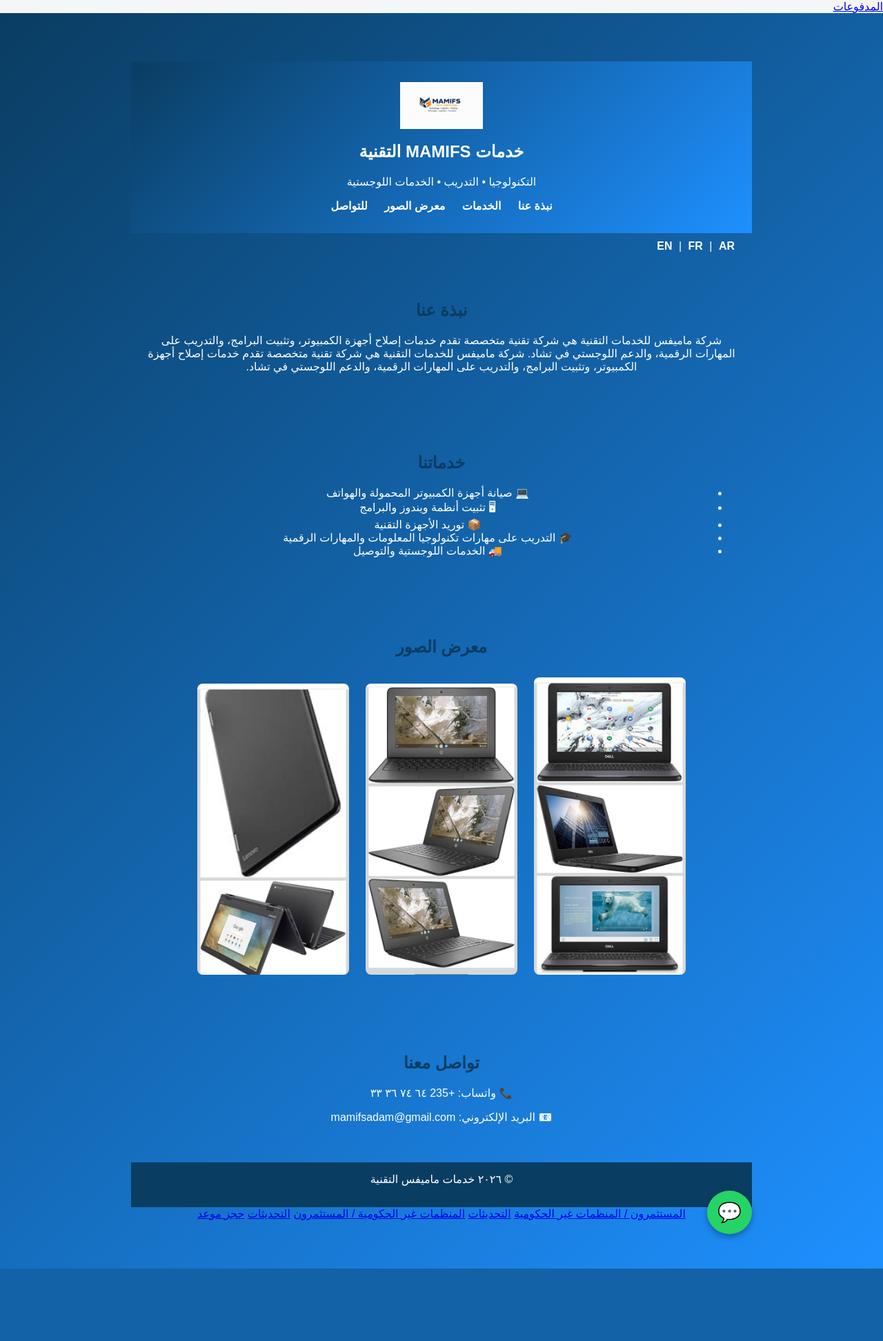
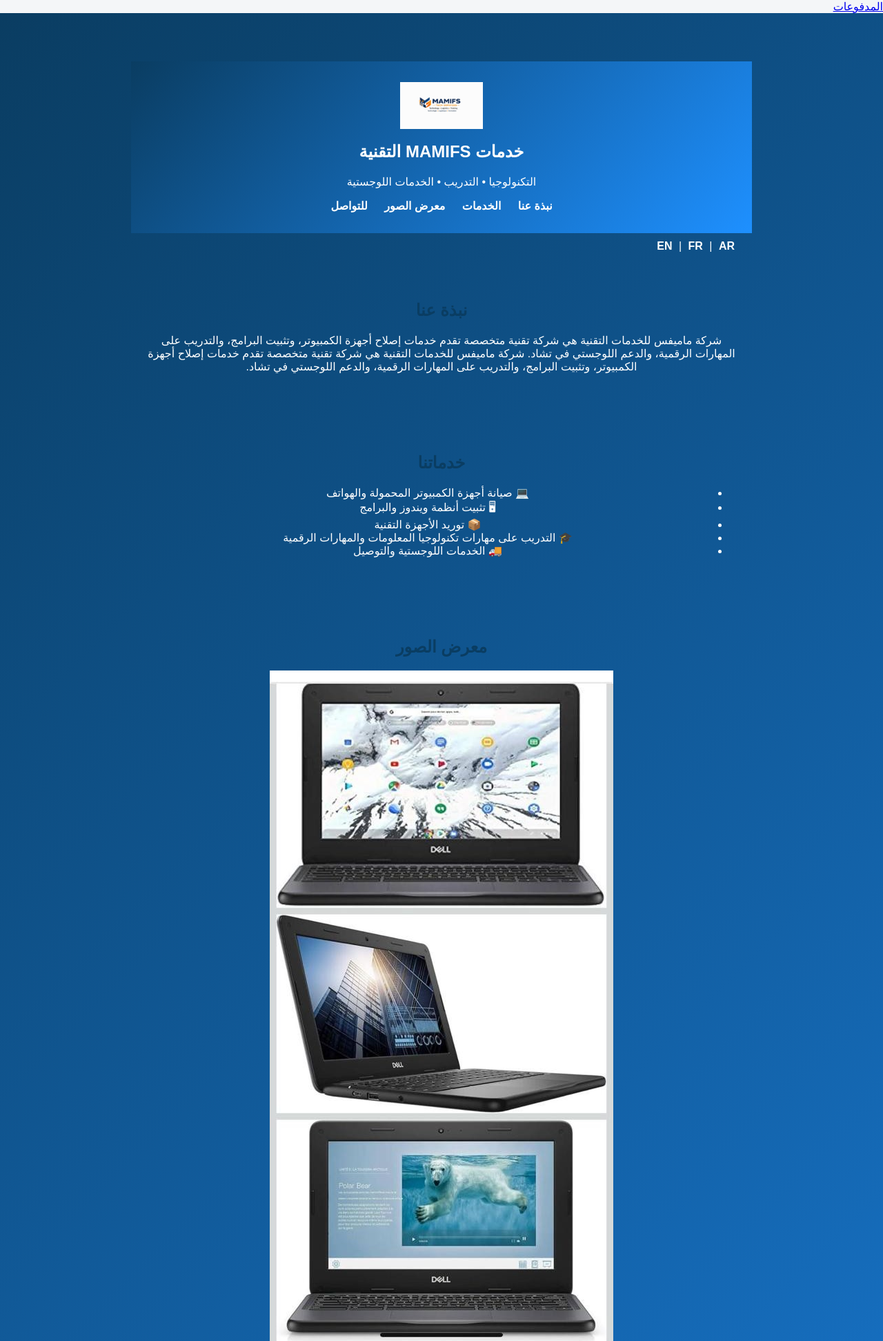
Before and after one commit to mamifsadam-pixel/mamifs-tech-services, a PHP site: page /ar.html in a window 1280 px wide. Shown: the top 1944 px of the page at 69% size. Before the commit the page ends 1839 px from the top, so only its background shows below. Run offline with PHP 8.4, Linux system fonts and the light colour scheme.

Commit message:
Update style.css

```diff
--- a/style.css
+++ b/style.css
@@ -38,6 +38,10 @@
 }
 
 .gallery img {
+  max-width: 100%;
+  height: auto;
+}
+{img
   width: 220px;
   margin: 10px;
   border-radius: 8px;
```
